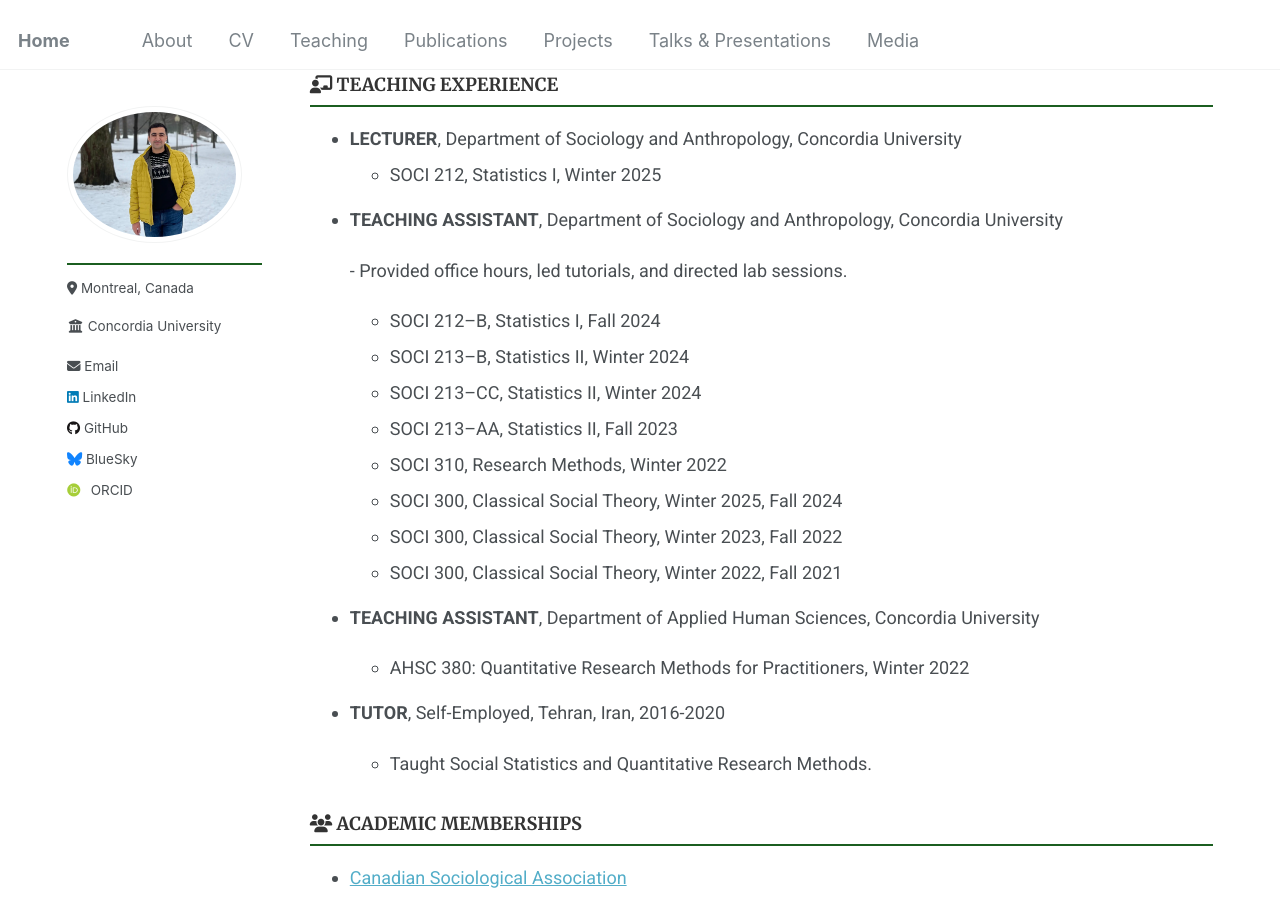
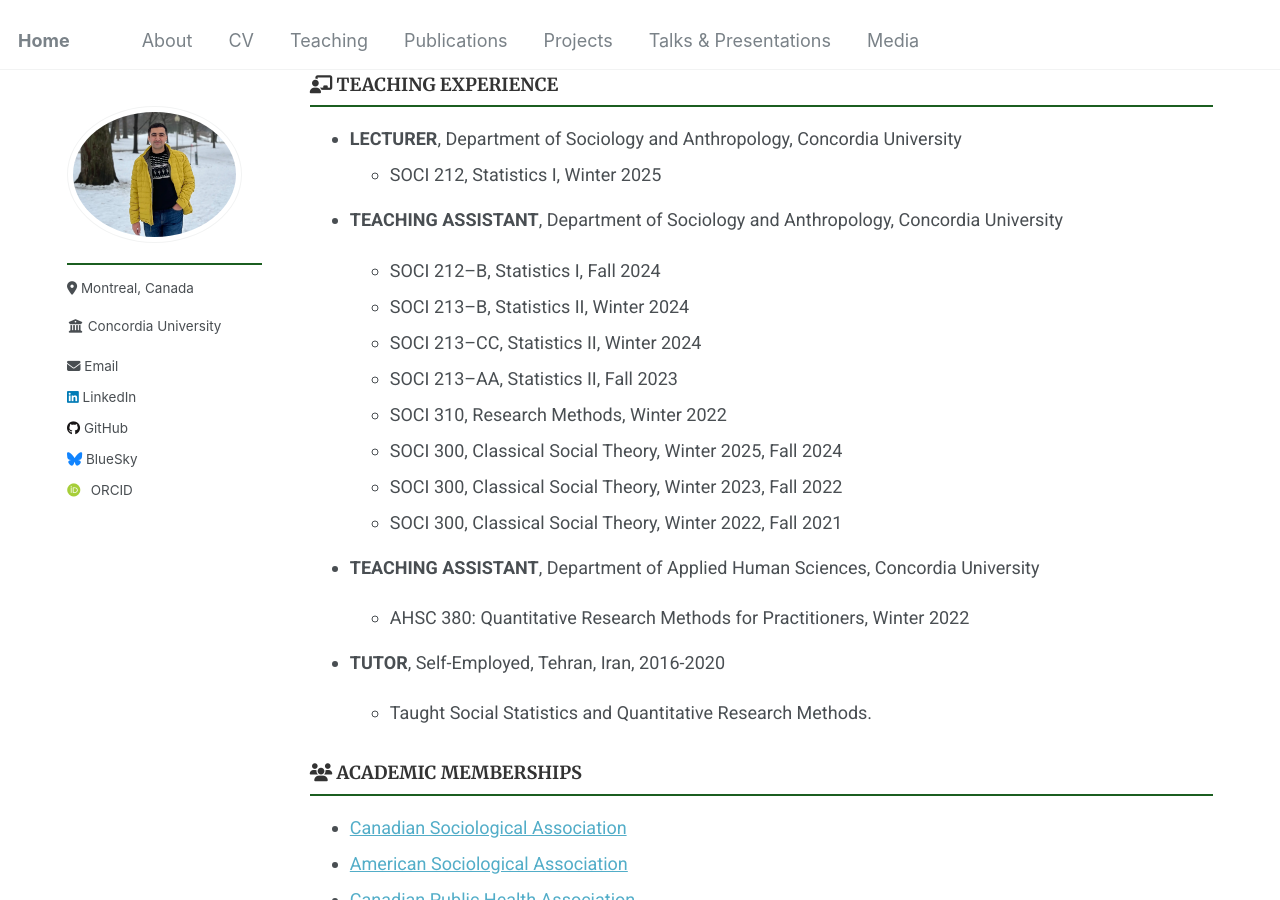
Before and after one commit to Mohsnmonji/mohsnmonji.github.io, a Jekyll site: the page built from _pages/Curriculum Vitae.md, in a window 1280 px wide and 900 px high, scrolled down 1324 px. Built offline with Jekyll 4.4.1, drawn with Linux system fonts in a browser that asks for light colours; some web fonts are replaced.

Commit message:
Update Curriculum Vitae.md

```diff
--- a/_pages/Curriculum Vitae.md
+++ b/_pages/Curriculum Vitae.md
@@ -67,8 +67,6 @@ author_profile: true
   - SOCI 212, Statistics I, Winter 2025
 
 - **TEACHING ASSISTANT**, Department of Sociology and Anthropology, Concordia University
-
-  \- Provided office hours, led tutorials, and directed lab sessions.
 
   - SOCI 212–B, Statistics I, Fall 2024
   - SOCI 213–B, Statistics II, Winter 2024
```
